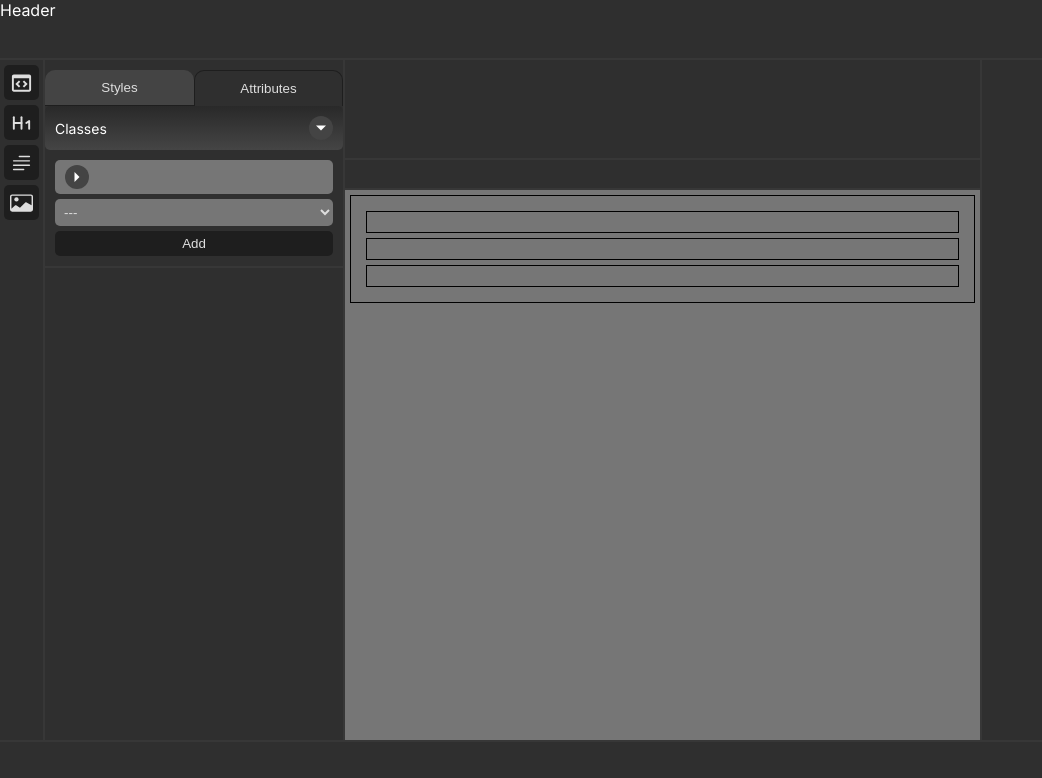
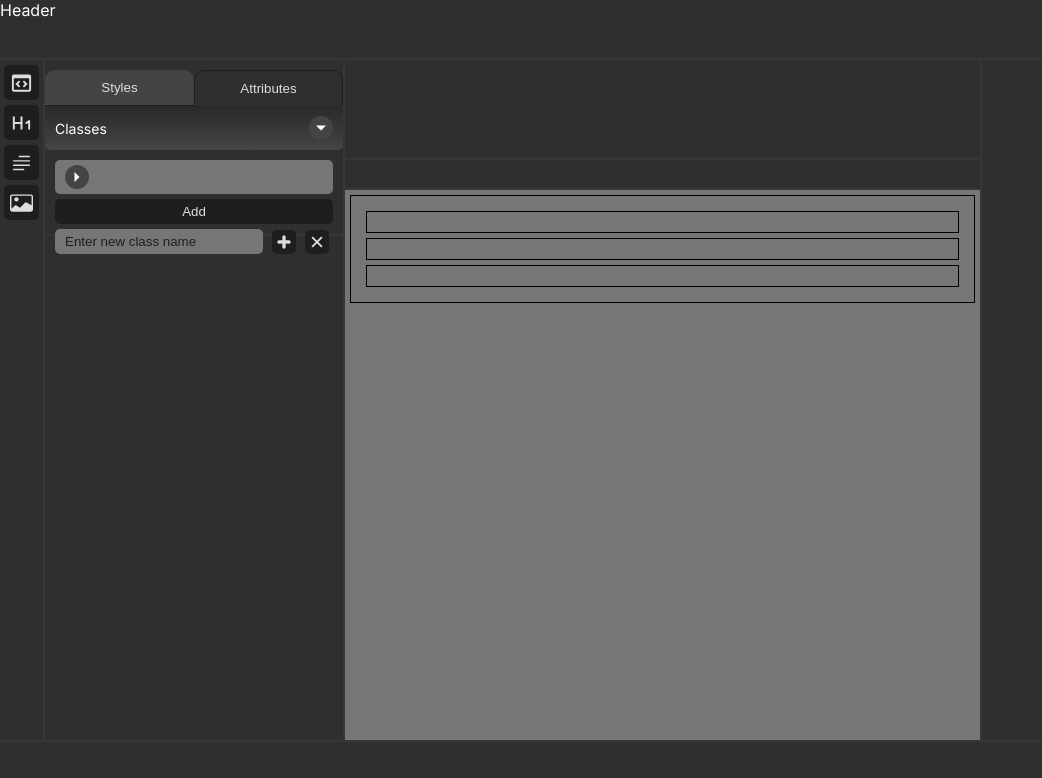
Before and after one commit to yudeelee/sitebuilder, a Next.js app: page /progect in a window 1280 px wide. Both pictures are taken after a click on the button "Add". Shown: the top 778 px of the page, without its empty margins (0-1042 px from the left). Built offline with nearby package versions, Linux system fonts and the light colour scheme.

Commit message:
add add class

```diff
--- a/app/components/sections/progect/canvas/Canvas.jsx
+++ b/app/components/sections/progect/canvas/Canvas.jsx
@@ -50,6 +50,7 @@ const Canvas = () => {
   };
 
   const select = (e) => {
+    if (e.target.className !== styles.document) {
       const element = elements.find(
         (el) => el.id == e.target.getAttribute('data-id')
       );
@@ -59,14 +60,9 @@ const Canvas = () => {
       } else if (element.attr.className) {
         const selectedClass = element.attr.className.split(' ')[0];
         dispatch(setSelectedClass(selectedClass));
-      dispatch(
-        setSelectedCl({
-          cl: selectedClass,
-          id: e.target.getAttribute('data-id'),
-        })
-      );
+        dispatch(setSelectedCl(selectedClass));
       }
-    console.log(elements);
+    }
   };
 
   return (
--- a/app/components/sections/progect/canvas/styles.module.scss
+++ b/app/components/sections/progect/canvas/styles.module.scss
@@ -14,6 +14,7 @@
     padding: 10px;
     margin: 5px;
     border: 1px solid black;
+    transition: all 0.3s;
   }
   p {
     background-color: antiquewhite;
--- a/app/components/sections/progect/properties/attributes/classes/Classes.jsx
+++ b/app/components/sections/progect/properties/attributes/classes/Classes.jsx
@@ -1,15 +1,22 @@
 'use client';
 
-import { useSelector } from 'react-redux';
+import { useSelector, useDispatch } from 'react-redux';
 import styles from './styles.module.scss';
 import { IoMdArrowDropdown } from 'react-icons/io';
 import { useState } from 'react';
 import SelectClass from './selectClass/SelectClass';
+import { insertClass } from '@/redux/features/element-slice';
+import { setSelectedClass } from '@/redux/features/class-slice';
+import { TiPlus } from 'react-icons/ti';
+import { IoClose } from 'react-icons/io5';
 
 const psedo = ['---', ':hover', 'first-child', 'last-child'];
 
 const Classes = () => {
+  const dispatch = useDispatch();
   const [open, setOpen] = useState(true);
+  const [add, setAdd] = useState(false);
+  const [newClass, setNewClass] = useState('');
   const selected = useSelector((state) => state.element.selected);
   const classes = useSelector((state) => state.element.elements)
     .find((el) => el.id == selected)
@@ -30,14 +37,40 @@ const Classes = () => {
       </div>
       <div className={`${styles.body} ${!open ? styles.hide : ''}`}>
         <SelectClass values={classes} selected={selCl} />
-        <select>
+        {/* <select>
           {psedo?.map((cl, idx) => (
             <option key={idx} value={cl}>
               {cl}
             </option>
           ))}
-        </select>
-        <button className={styles.addButton}>Add</button>
+        </select> */}
+        <button className={styles.addButton} onClick={() => setAdd(true)}>
+          Add
+        </button>
+        <div
+          className={`${styles['new-ClassInput']} ${!add ? styles.hide : ''}`}
+        >
+          <input
+            type='text'
+            placeholder='Enter new class name'
+            onChange={(e) => setNewClass(e.target.value)}
+          />
+          <button
+            onClick={() => {
+              if (newClass.trim() !== '') {
+                dispatch(insertClass(newClass));
+                dispatch(setSelectedClass(newClass));
+                setNewClass('');
+                setAdd(false);
+              }
+            }}
+          >
+            <TiPlus />
+          </button>
+          <button onClick={() => setAdd(false)}>
+            <IoClose />
+          </button>
+        </div>
       </div>
     </div>
   );
--- a/app/components/sections/progect/properties/attributes/classes/selectClass/styles.module.scss
+++ b/app/components/sections/progect/properties/attributes/classes/selectClass/styles.module.scss
@@ -38,6 +38,7 @@
 
 .list {
   position: absolute;
+  z-index: 100;
   transform-origin: top center;
   transition: all 0.3s;
   display: flex;
--- a/app/components/sections/progect/properties/attributes/classes/styles.module.scss
+++ b/app/components/sections/progect/properties/attributes/classes/styles.module.scss
@@ -60,3 +60,48 @@
     outline: none;
   }
 }
+
+.new-ClassInput {
+  position: absolute;
+  width: 92%;
+  display: flex;
+  align-items: center;
+  justify-content: space-between;
+  margin-top: 0.5rem;
+  transform-origin: top center;
+  transition: all 0.3s;
+  &.hide {
+    transform: scaleY(0);
+    opacity: 0;
+  }
+  input {
+    width: calc(100% - 6.6rem);
+    background-color: $document-color;
+    border: none;
+    outline: none;
+    border-radius: 0.5rem;
+    padding: 0.5rem 1rem;
+    color: $icon-color;
+    box-sizing: border-box;
+    &::placeholder {
+      color: $button-color;
+    }
+  }
+  button {
+    width: 2.4rem;
+    height: 2.4rem;
+    background-color: $button-color;
+    border: none;
+    outline: none;
+    display: flex;
+    align-items: center;
+    justify-content: center;
+    color: $icon-color;
+    padding: 0;
+    border-radius: 0.5rem;
+    svg {
+      width: 2rem;
+      height: 2rem;
+    }
+  }
+}
--- a/redux/features/element-slice.js
+++ b/redux/features/element-slice.js
@@ -50,12 +50,30 @@ export const element = createSlice({
       state.selected = action.payload;
     },
     setSelectedCl(state, action) {
-      state.elements.find((el) => el.id == action.payload.id).selectedClass =
-        action.payload.cl;
+      state.elements.find((el) => el.id == state.selected).selectedClass =
+        action.payload;
+    },
+    insertClass(state, action) {
+      const classes = state.elements
+        .find((el) => el.id == state.selected)
+        ?.attr?.className.split(' ');
+      if (!classes.includes(action.payload)) {
+        classes?.push(action.payload);
+        const newClasses = classes?.join(' ');
+        state.elements.find((el) => el.id == state.selected).attr.className =
+          newClasses;
+      }
+      state.elements.find((el) => el.id == state.selected).selectedClass =
+        action.payload;
     },
   },
 });
 
-export const { insertElement, deleteElement, setSelected, setSelectedCl } =
-  element.actions;
+export const {
+  insertElement,
+  deleteElement,
+  setSelected,
+  setSelectedCl,
+  insertClass,
+} = element.actions;
 export default element.reducer;
```
Lines whose indentation alone changed are shown as unchanged.
